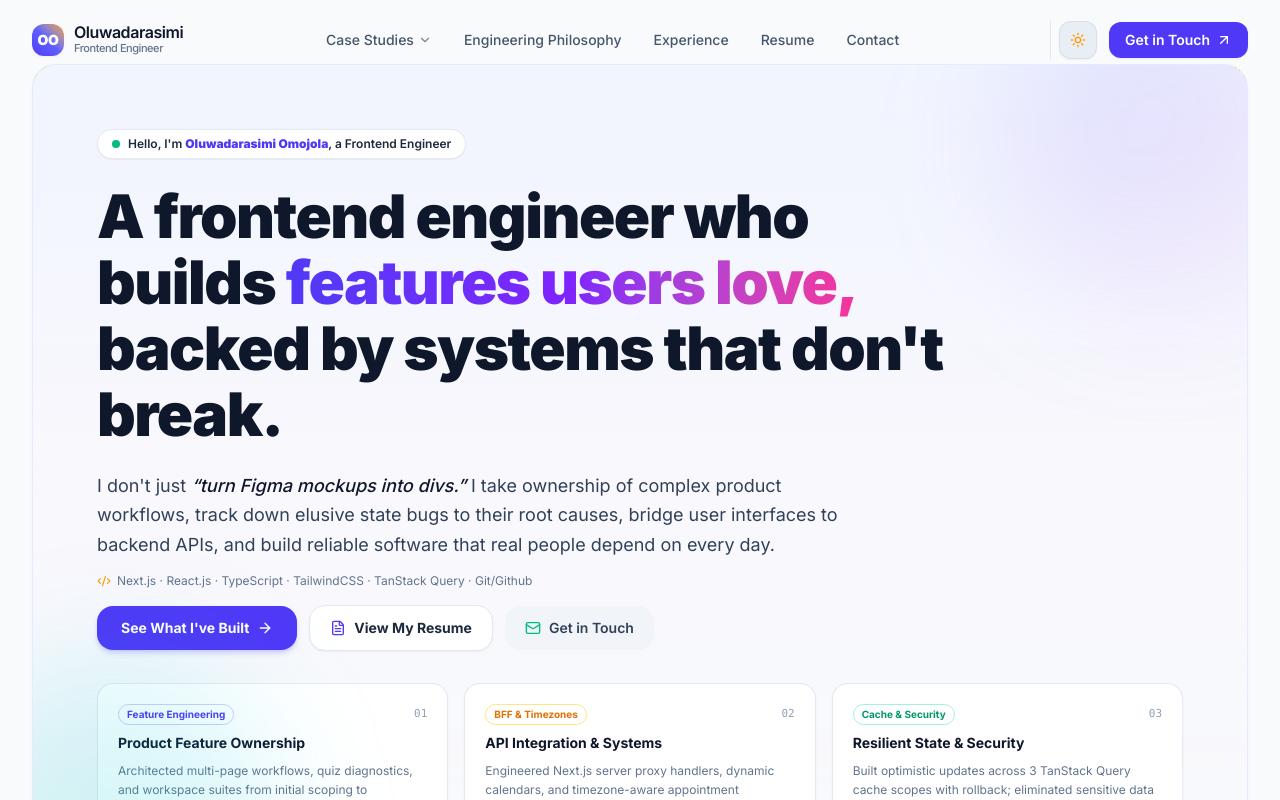
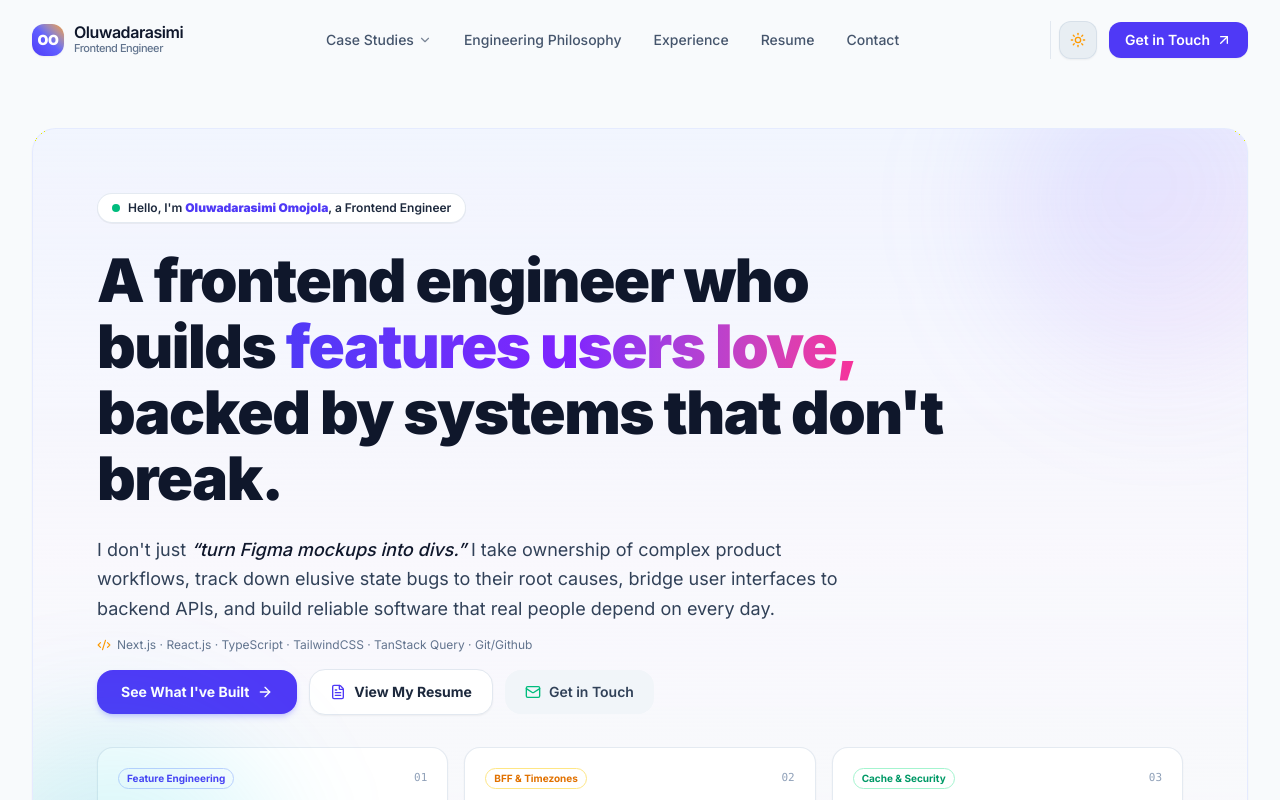
Before and after one commit to Darasimi010/portfolio, a Next.js app: page / in a window 1280 px wide. Shown: the top 800 px of the page. Built offline with nearby package versions, Linux system fonts and the light colour scheme.

Commit message:
updated the styling of the main section on the homepage.

```diff
--- a/app/page.tsx
+++ b/app/page.tsx
@@ -14,7 +14,7 @@ export default function Home() {
   return (
     <div className="min-h-screen bg-[var(--bg-page)] text-[var(--text-main)] transition-colors duration-200">
       <Navbar />
-      <main>
+      <main className="space-y-20 sm:space-y-28 py-8 sm:py-16">
         <Hero />
         <AboutMe />
         <FeaturedWork />
```
